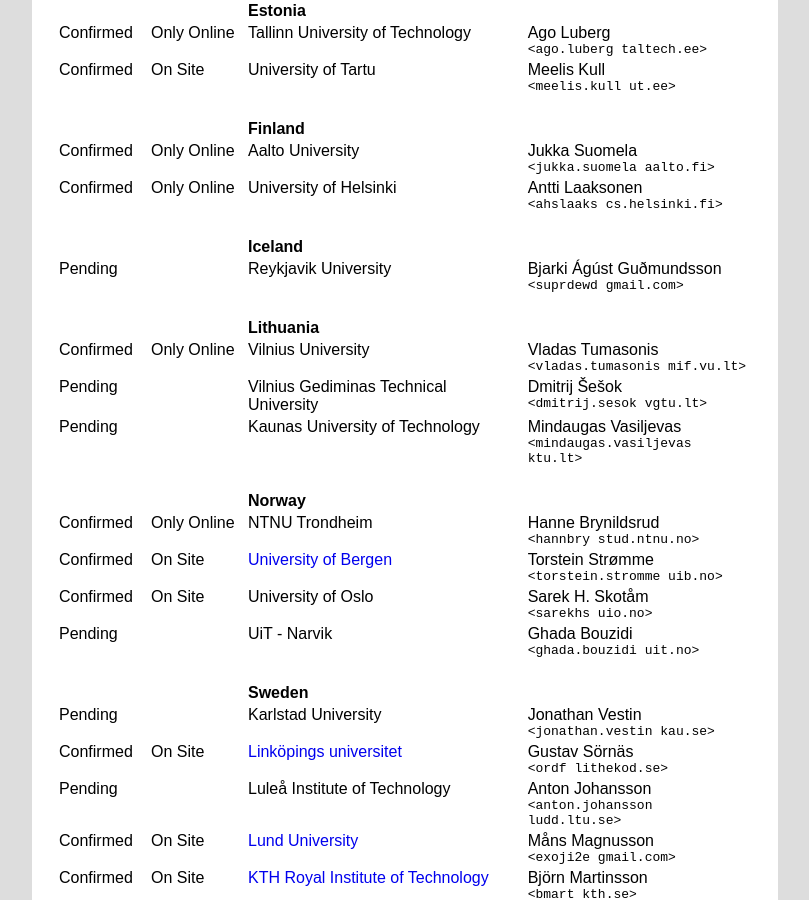
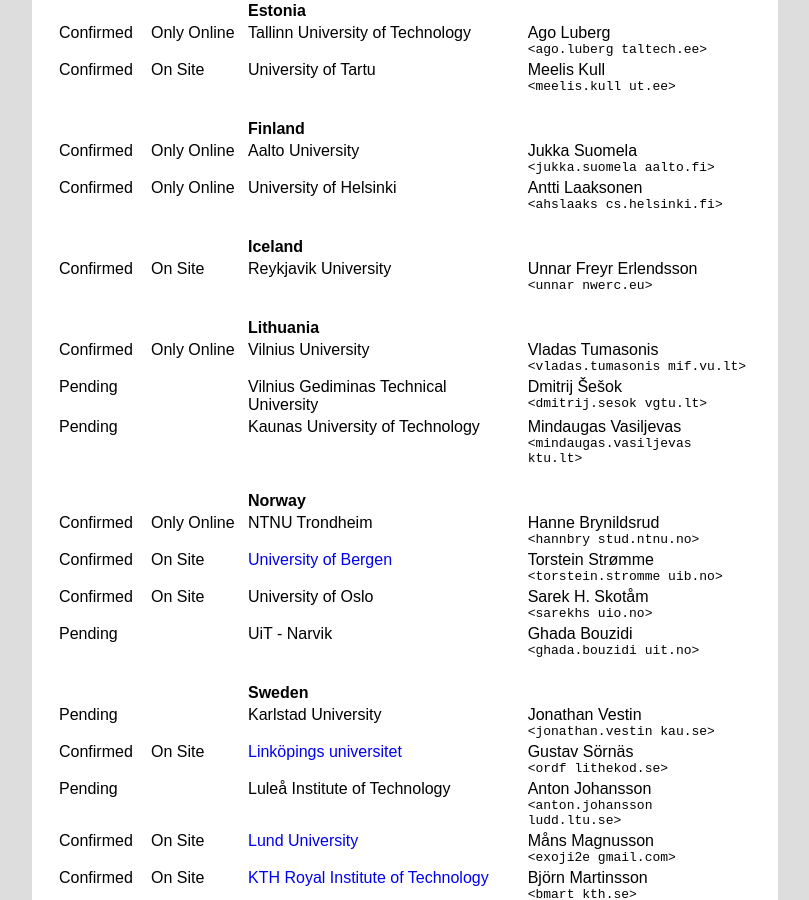
Before and after one commit to icpc/ncpc-web, a Jekyll site: the page built from ncpc2021/index.html, in a window 1280 px wide and 900 px high, scrolled down 1437 px. Shown: the whole window, without its empty margins (235-1044 px from the left). Built offline with Jekyll 4.4.1, drawn with Linux system fonts in a browser that asks for light colours.

Commit message:
[ncpc2021] confirm Reykjavik

```diff
--- a/_data/ncpc2021sites.yml
+++ b/_data/ncpc2021sites.yml
@@ -52,9 +52,10 @@
 - name: Iceland
   unis:
   - name : Reykjavik University
-    contact: Bjarki Ágúst Guðmundsson
-    email: 'suprdewd gmail.com'
-    confirmed: false
+    contact: Unnar Freyr Erlendsson
+    email: 'unnar nwerc.eu'
+    confirmed: true
+    contestType: On Site
 
 - name: Lithuania
   unis:
```
